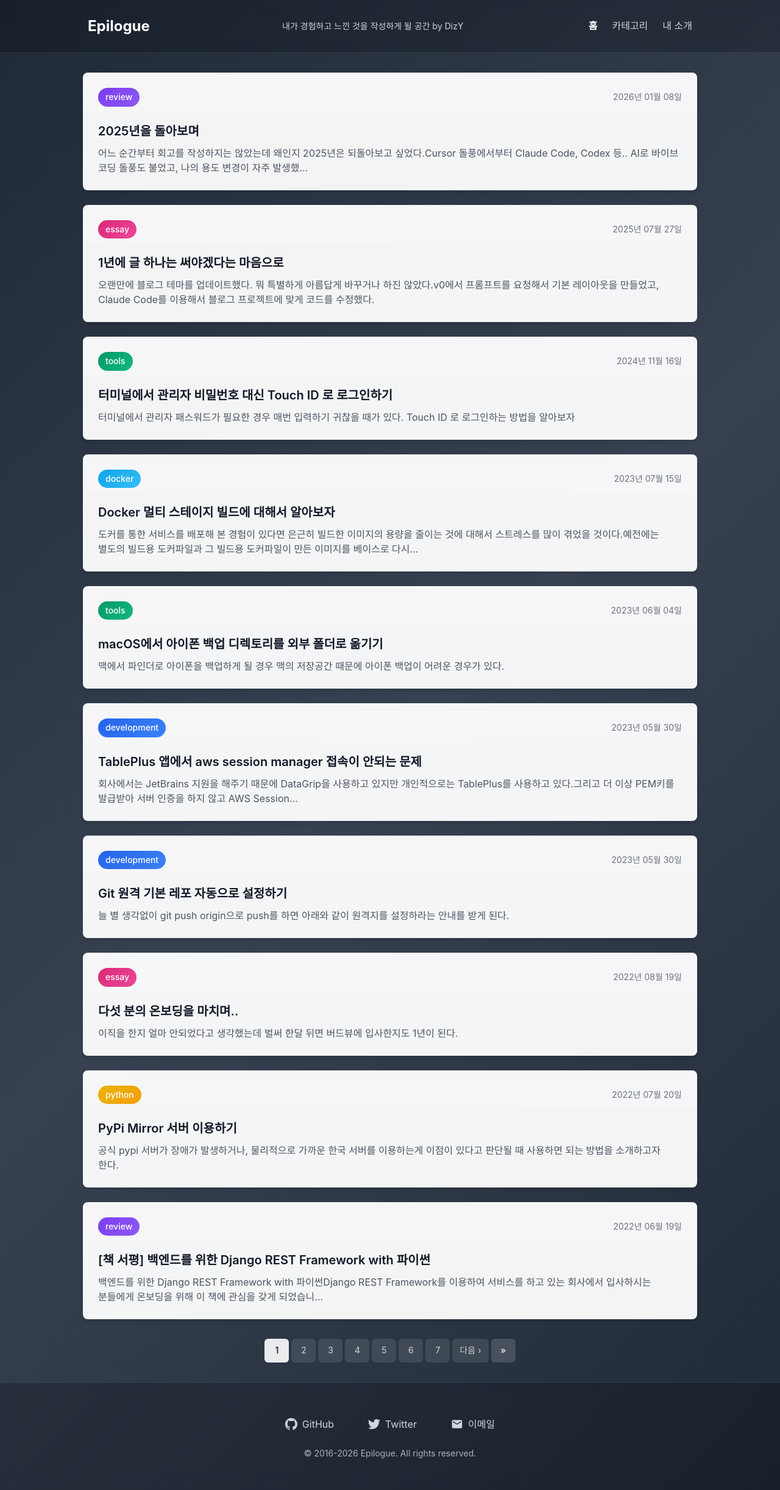
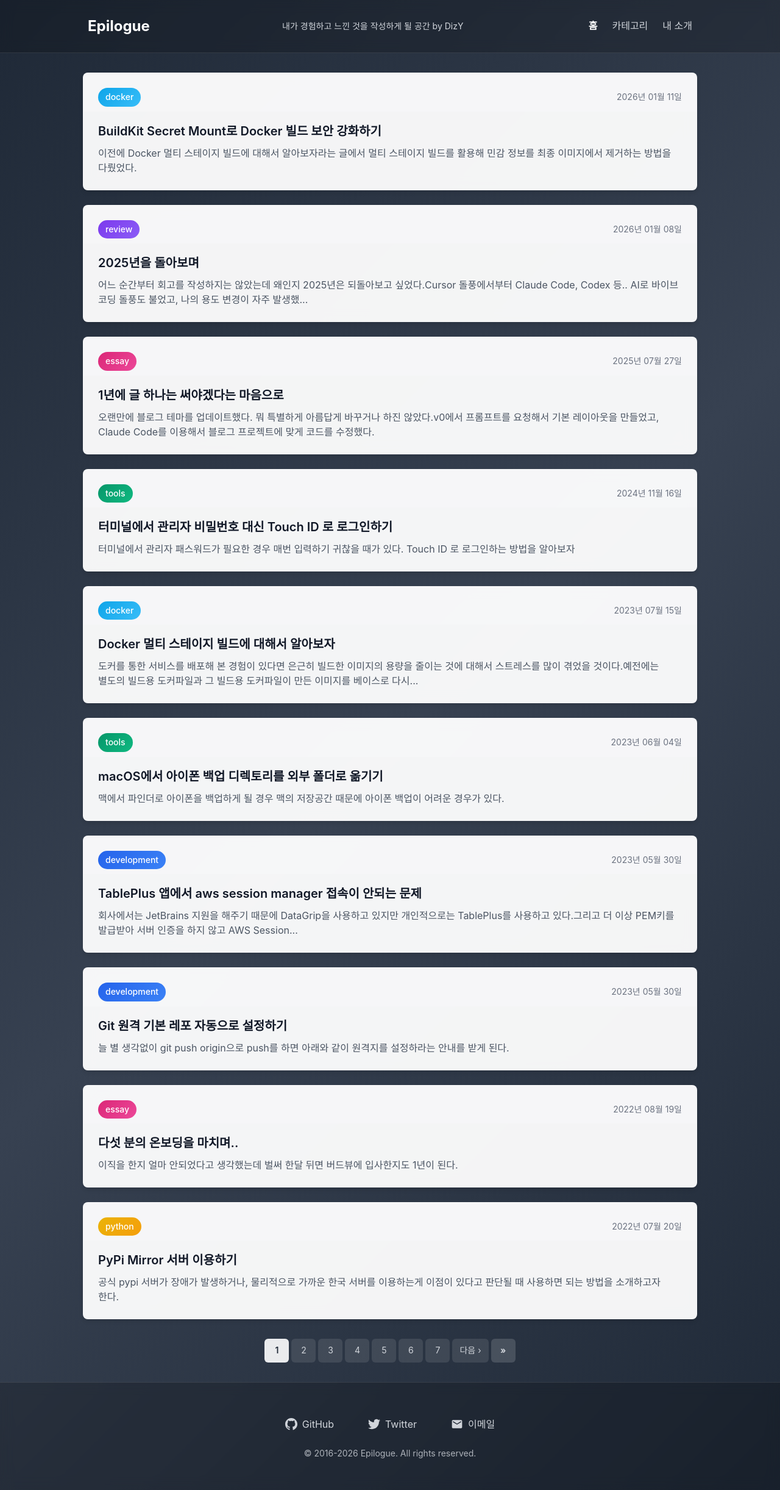
Before and after one commit to dizy64/dizy64.github.io, a Jekyll site: the page built from index.html, in a window 1280 px wide. Shown: the whole page at 61% size. Built offline with Jekyll 4.4.1, drawn with Linux system fonts in a browser that asks for light colours; some web fonts are replaced; the list of posts is cut into pages by our own code; part of the change alters nothing that is shown.

Commit message:
post: BuildKit Secret Mount로 Docker 빌드 보안 강화하기
- Docker ARG 방식의 보안 문제점과 BuildKit --mount=type=secret 해결책 설명
- 개선된 Dockerfile 예제 및 Docker Compose 설정 방법 포함
- 테이블 스타일 추가 (css/modern.scss)

````diff
--- /dev/null
+++ b/_posts/2026-01-11-docker-buildkit-secret-mount.md
@@ -0,0 +1,148 @@
+---
+layout: post
+title: BuildKit Secret Mount로 Docker 빌드 보안 강화하기
+date: 2026-01-11 10:00:00 +0900
+categories: 'docker'
+---
+
+이전에 [Docker 멀티 스테이지 빌드에 대해서 알아보자](/docker/2023/07/15/docker-multi-stage-build.html)라는 글에서 멀티 스테이지 빌드를 활용해 민감 정보를 최종 이미지에서 제거하는 방법을 다뤘었다.
+
+하지만 기존 방식에는 한 가지 문제가 있었다.
+
+## 기존 방식의 문제점
+
+이전 글에서 사용했던 방식을 다시 보자.
+
+```docker
+ARG GITHUB_USERNAME
+ARG GITHUB_PERSONAL_ACCESS_TOKEN
+RUN echo "machine github.com\nlogin ${GITHUB_USERNAME}\npassword ${GITHUB_PERSONAL_ACCESS_TOKEN}\n" > ~/.netrc
+```
+
+이 방식은 멀티 스테이지 빌드 덕분에 **최종 이미지**에는 민감 정보가 포함되지 않는다. 하지만 문제는 **빌드 레이어 캐시**에 민감 정보가 남을 수 있다는 점이다.
+
+Docker는 각 명령어를 레이어로 저장하는데, `ARG`와 `RUN` 명령어가 실행된 레이어에 토큰 정보가 그대로 남게 된다. `docker history` 명령어로 확인하면 해당 값이 노출될 수 있다.
+
+## BuildKit의 --mount=type=secret
+
+Docker BuildKit은 이 문제를 해결하기 위해 `--mount=type=secret` 기능을 제공한다. 이 방식은 시크릿을 빌드 시점에 임시로 마운트하고, **빌드가 끝나면 레이어에 전혀 남지 않는다**.
+
+### 개선된 Dockerfile
+
+```docker
+# syntax=docker/dockerfile:1
+# 첫 번째 스테이지: 빌드 환경 구성
+FROM python:3.9 AS builder
+
+WORKDIR /app
+
+# Secret mount를 사용하여 .netrc 파일 생성 및 의존성 설치
+# --mount=type=secret으로 마운트된 파일은 레이어에 남지 않음
+RUN --mount=type=secret,id=netrc,target=/root/.netrc \
+    pip install pipenv
+
+COPY Pipfile* /app/
+RUN --mount=type=secret,id=netrc,target=/root/.netrc \
+    pipenv install --system --deploy --ignore-pipfile
+
+# 두 번째 스테이지: 런타임 환경 구성
+FROM python:3.9-slim
+
+WORKDIR /app
+
+# 빌드 환경에서 설치한 의존성 복사
+COPY --from=builder /usr/local /usr/local
+
+# 애플리케이션 코드 복사
+COPY . /app/
+
+CMD ["python", "manage.py", "runserver"]
+```
+
+### 빌드 명령어
+
+시크릿 파일을 생성하고 빌드 시 전달한다.
+
+```bash
+# .netrc 파일 생성
+echo "machine github.com
+login ${GITHUB_USERNAME}
+password ${GITHUB_PERSONAL_ACCESS_TOKEN}" > .netrc
+
+# BuildKit 활성화 후 빌드
+DOCKER_BUILDKIT=1 docker build \
+  --secret id=netrc,src=.netrc \
+  -t myapp:latest .
+
+# 빌드 후 로컬 .netrc 파일 삭제
+rm .netrc
+```
+
+## 기존 방식 vs BuildKit Secret Mount
+
+| 구분 | 기존 ARG 방식 | BuildKit Secret Mount |
+|------|--------------|----------------------|
+| 최종 이미지 | 민감 정보 없음 | 민감 정보 없음 |
+| 빌드 레이어 캐시 | **민감 정보 남음** | 민감 정보 없음 |
+| docker history | 토큰 노출 가능 | 노출 없음 |
+| 설정 복잡도 | 낮음 | 약간 높음 |
+
+## Docker Compose에서 사용하기
+
+Docker Compose v2에서도 build secrets를 지원한다. `docker-compose.yml`에서 다음과 같이 설정할 수 있다.
+
+```yaml
+services:
+  app:
+    build:
+      context: .
+      dockerfile: Dockerfile
+      secrets:
+        - netrc
+
+secrets:
+  netrc:
+    file: .netrc
+```
+
+빌드 시 Compose가 자동으로 시크릿을 전달한다.
+
+```bash
+# .netrc 파일 생성
+echo "machine github.com
+login ${GITHUB_USERNAME}
+password ${GITHUB_PERSONAL_ACCESS_TOKEN}" > .netrc
+
+# Docker Compose로 빌드
+docker compose build
+
+# 빌드 후 .netrc 삭제
+rm .netrc
+```
+
+### 환경 변수로 시크릿 전달하기
+
+파일 대신 환경 변수에서 직접 시크릿을 가져올 수도 있다.
+
+```yaml
+secrets:
+  netrc:
+    environment: NETRC_CONTENT
+```
+
+이 방식은 CI/CD 환경에서 파일을 생성하지 않고 바로 환경 변수로 전달할 때 유용하다.
+
+## 실제 적용 후기
+
+기존 ARG 방식을 사용하면서 "최종 이미지에는 안 남는다지만, 빌드 캐시에는 남아있지 않을까?" 하는 찜찜함이 있었다. 실제로 확인해보니 그 우려가 맞았고, `--mount=type=secret` 옵션을 통해 이 문제를 깔끔하게 해결할 수 있었다.
+
+설정이 조금 더 복잡해지긴 하지만, 보안 측면에서 확실히 안심이 되는 방식이다.
+
+## 마무리
+
+보안은 "최종 결과물만 안전하면 된다"가 아니라 **전체 과정이 안전해야 한다**. BuildKit의 secret mount는 빌드 과정에서도 민감 정보가 노출되지 않도록 보장해준다.
+
+참조 사이트:
+- [Docker BuildKit Secret Mount](https://docs.docker.com/build/building/secrets/)
+- [Dockerfile frontend syntaxes](https://docs.docker.com/build/dockerfile/frontend/)
+- [Docker Compose Build Secrets](https://docs.docker.com/compose/how-tos/use-secrets/)
--- a/css/modern.scss
+++ b/css/modern.scss
@@ -701,6 +701,34 @@ body {
         opacity: 0.95;
       }
     }
+
+    table {
+      width: 100%;
+      margin: 1.5rem 0;
+      border: 1px solid #e5e7eb;
+      border-collapse: collapse;
+      font-size: 0.9375rem;
+
+      th, td {
+        padding: 0.75rem 1rem;
+        border: 1px solid #e5e7eb;
+        text-align: left;
+      }
+
+      th {
+        background: #f9fafb;
+        font-weight: 600;
+        color: #374151;
+      }
+
+      td {
+        color: #4b5563;
+      }
+
+      tr:nth-child(even) td {
+        background: #fafafa;
+      }
+    }
   }
 }
 
````
